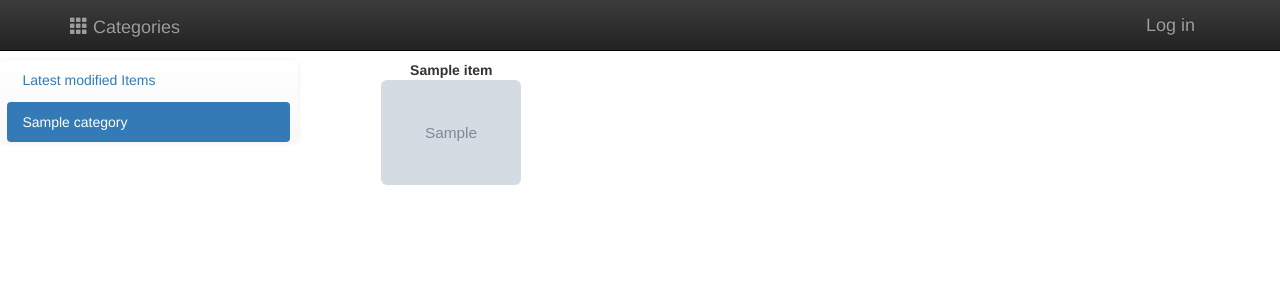
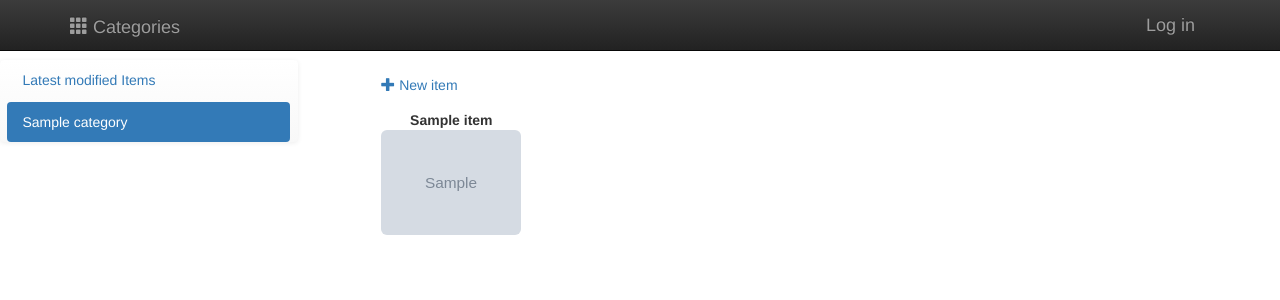
Before and after one commit to aristoteles-nunez/Item-Catalog, a Flask app: page /categories/1/items/ in a window 1280 px wide. Shown: the top 300 px of the page. Run offline with Flask 2, Linux system fonts and the light colour scheme; tables that the repository leaves empty hold one stand-in row (values such as "Sample post"); grey boxes marked "Sample" are stand-in pictures; some libraries are stand-ins or nearby versions.

Commit message:
feat: Adding new element with photo

```diff
--- a/app.py
+++ b/app.py
@@ -1,10 +1,10 @@
+import os
 from flask import Flask, render_template, url_for, request, redirect, flash, jsonify, session as login_session
 from sqlalchemy import create_engine, desc
 from sqlalchemy.orm import sessionmaker
 from models import Base, Category, User, Item
 from werkzeug.utils import secure_filename
-from appForms import DeleteItemForm, EditItemForm, UploadImageForm
-import os
+from appForms import DeleteItemForm, EditItemForm, UploadImageForm, ItemForm
 
 
 __author__ = 'Sotsir'
@@ -102,6 +102,29 @@ def edit_item(category_id, item_id):
                                item=item, form=form, logged_in=False)
 
 
+@app.route('/categories/<category_id>/items/new/', methods=['GET', 'POST'])
+def new_item(category_id):
+    form = ItemForm()
+    item = Item()
+    item.name = "New item"
+    if form.validate_on_submit():
+        form.populate_obj(item)
+        db_session.add(item)
+        if len(secure_filename(form.photo.data.filename)) > 0:
+            filename = 'images/uploads/' + str(item.id) + '/' + secure_filename(form.photo.data.filename)
+            ensure_dir('static/' + filename)
+            form.photo.data.save('static/' + filename)
+            item.image_path = filename
+            db_session.add(item)
+        db_session.commit()
+        flash("Item '{}' successfully added".format(item.name))
+        return redirect(url_for('get_item_by_category', category_id=item.category_id, item_id=item.id))
+    else:
+        categories = db_session.query(Category).order_by(Category.name).all()
+        return render_template('new_item.html', categories=categories, active_category=int(category_id),
+                               item=item, form=form, logged_in=False)
+
+
 @app.route('/json/categories/<category_id>/items/<item_id>/')
 def json_api_get_item_by_category(category_id, item_id):
     item = db_session.query(Item).filter_by(id=item_id, category_id=category_id).one()
--- a/templates/index.html
+++ b/templates/index.html
@@ -2,6 +2,16 @@
 
 
 {% block content %}
+{%- if active_category > 0 -%}
+<nav class="nav nav-pills">
+  <div class="container-fluid">
+      <ul class="nav navbar-nav">
+          <li><a href="{{ url_for('new_item', category_id=active_category) }}"><span class="glyphicon glyphicon-plus" aria-hidden="true"></span> New item</a></li>
+      </ul>
+  </div>
+</nav>
+{%- endif -%}
+
 <div class="container-fluid" style="margin: auto; width: 100%;">
     {%- for item in items -%}
         <div class="col-sm-6 col-md-4 col-lg-3  item-tile text-center img-rounded" data-category-url="{{ url_for('get_item_by_category', category_id=item.category_id, item_id=item.id ) }}" style="height: 170px; width: 170px;">
```
Also changed, not shown: appForms.py (+9 -0 lines), templates/new_item.html (added, +44 -0 lines).
